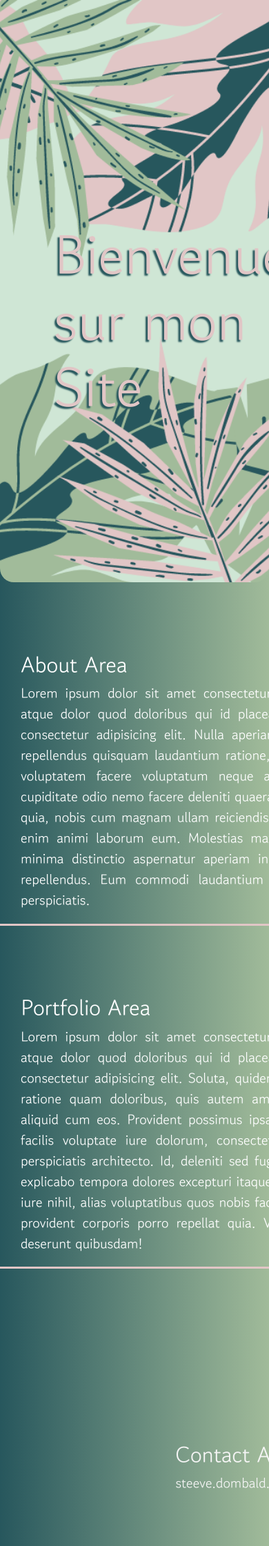
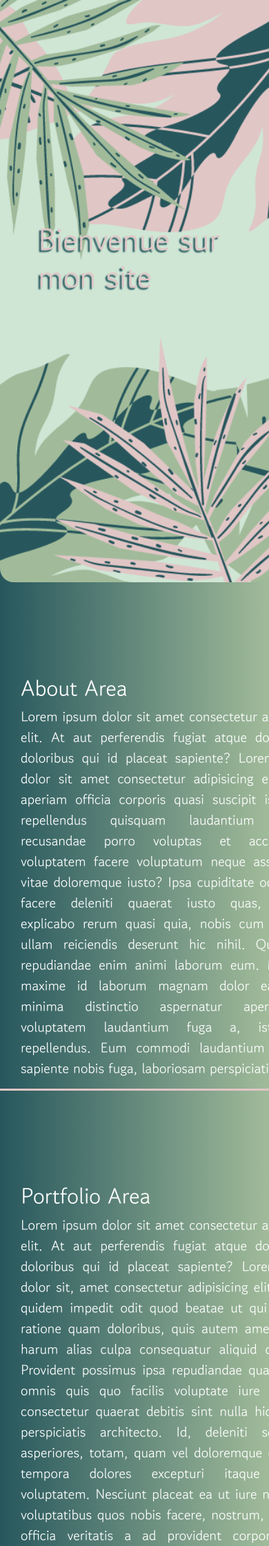
Before and after one commit to DombaldSteeve/dombaldsteeve.github.io, a PHP site: page / in a window 390 px wide; the page is wider, and only the part inside the window is pictured. Shown: the top 2241 px of that part at 69% size. Run offline with PHP 8.4, Linux system fonts and the light colour scheme; some web fonts are replaced.

Commit message:
+ responsive design

```diff
--- a/index.html
+++ b/index.html
@@ -46,7 +46,7 @@
         <br>
         <br>
         <br>
-        <h1>Bienvenue sur mon Site</h1>
+        <h1>Bienvenue sur mon site</h1>
 
 
         <!--
@@ -63,6 +63,7 @@
 
 
     <div class="reveal">
+
         <a name="aboutlink" class="encre"></a>
         <div class="about-area" id="about">
             <div class="text-part">
@@ -72,9 +73,11 @@
                 </p>
             </div>
         </div>
+
     </div>
 
     <div class="reveal">
+
         <a name="projectlink" class="encre"></a>
         <div class="port-area" class="reveal" id="port">
             <div class="text-part">
@@ -84,9 +87,11 @@
                 </p>
             </div>
         </div>
+
     </div>
 
     <div class="reveal">
+
         <a name="contactlink" class="encre"></a>
         <div class="contact-area" class="reveal" id="contact">
             <div class="text-part">
@@ -94,10 +99,17 @@
                 <p class="reveal-2">steeve.dombald.pro@outlook.com</p>
             </div>
         </div>
+
     </div>
 
+    <footer>
 
-    <<script src="https://code.jquery.com/jquery-3.6.0.min.js" integrity="sha256-/xUj+3OJU5yExlq6GSYGSHk7tPXikynS7ogEvDej/m4=" crossorigin="anonymous"></script>
+        <p>Website performed by <span> DOMBALD Steeve</span></p>
+
+    </footer>
+
+
+    <script src="https://code.jquery.com/jquery-3.6.0.min.js" integrity="sha256-/xUj+3OJU5yExlq6GSYGSHk7tPXikynS7ogEvDej/m4=" crossorigin="anonymous"></script>
     <script type="text/javascript" src="mainIndex.js"></script>
 
 
--- a/mainstyle.css
+++ b/mainstyle.css
@@ -155,7 +155,7 @@ h1 {
     color: #E1C6C6;
     padding: 200px 0 0 20%;
     text-shadow: -3px 3px 2px #27575D;
-    animation: titre ease 3.5s;
+    animation: titre ease 3s;
 }
 
 @keyframes titre {
@@ -202,19 +202,19 @@ h1 {
 .reveal-visible {
     opacity: 1;
     transform: translateY(0);
-    transition: 1.5s cubic-bezier(.7, 0, 0, 1);
+    transition: 1.2s cubic-bezier(.7, 0, 0, 1);
 }
 
 .reveal-1 {
-    transition-delay: .2s;
+    transition-delay: .3s;
 }
 
 .reveal-2 {
-    transition-delay: .3s;
+    transition-delay: .4s;
 }
 
 
-
+/*
 .parallaxe1{
     position: absolute;
     display: flex;
@@ -254,6 +254,7 @@ h1 {
 
     z-index: 1;
 }
+*/
 
 .encre{
     position: relative;
@@ -286,3 +287,219 @@ h1 {
     font-family: 'Dancing Script', cursive;
     font-size: 1.7em;
 }
+
+footer {
+    background-color: #27575D;
+    padding: 15px 0 4px 0;
+    text-align: right;
+}
+
+footer p {
+    padding-right: 10%;
+    font-family: 'Gowun Dodum', sans-serif;
+}
+
+footer p span {
+    font-family: 'Dancing Script', cursive;
+    font-size: 1.3em;
+}
+
+@media screen and (max-width: 1360px) {
+    h1 {
+        font-size: 70px;
+        margin: 0 auto;
+    }
+}
+
+@media screen and (max-width: 1195px) {
+    h1 {
+        font-size: 65px;
+        margin: 0 auto;
+    }
+}
+
+@media screen and (max-width: 1070px) {
+    h1 {
+        font-size: 60px;
+        margin: 0 auto;
+    }
+}
+
+@media screen and (max-width: 1110px) {
+    h1 {
+        font-size: 60px;
+        margin: 0 auto;
+    }
+}
+
+@media screen and (max-width: 970px) {
+    h1 {
+        font-size: 50px;
+        margin: 0 auto;
+    }
+}
+
+@media screen and (max-width: 970px) {
+    h1 {
+        font-size: 50px;
+        margin: 0 auto;
+    }
+}
+
+@media screen and (max-width: 850px) {
+    banner-area{
+        background: url(topPicHead.png)no-repeat 50% 50%;
+        background-size: cover;
+        height: 100vh;
+        border-radius: 0px 0px 20px 20px;
+        margin: 0 auto;
+    }
+    h1 {
+        font-size: 50px;
+        margin: 0 auto;
+    }
+    .about-area, .port-area, .contact-area{
+        position: relative;
+        display: flex;
+        justify-content: center;
+        align-items: center;
+        width: 600px;
+        height: 500px;
+        font-size: 20px;
+        border-bottom: 3px solid #E1C6C6;
+        border-right: 3px solid #E1C6C6;
+        text-align: justify;
+        margin-left: auto;
+        margin-right: auto;
+        margin-top: 25%;
+    }
+    [class*="reveal-"] {
+        opacity: 0;
+        transform: translateY(-30px);
+    }
+
+    .reveal-visible {
+        opacity: 1;
+        transform: translateY(0);
+        transition: 1s cubic-bezier(.7, 0, 0, 1);
+    }
+
+    .reveal-1 {
+        transition-delay: .3s;
+    }
+
+    .reveal-2 {
+        transition-delay: .4s;
+    }
+}
+
+@media screen and (max-width: 700px) {
+    banner-area{
+        background: url(topPicHead.png)no-repeat 50% 50%;
+        background-size: cover;
+        height: 100vh;
+        border-radius: 0px 0px 20px 20px;
+        margin: 0 auto;
+    }
+    h1 {
+        font-size: 50px;
+        margin: 0 auto;
+        padding-left: 90px;
+    }
+    .about-area, .port-area, .contact-area{
+        position: relative;
+        display: flex;
+        justify-content: center;
+        align-items: center;
+        width: 600px;
+        height: 500px;
+        font-size: 20px;
+        border-bottom: 3px solid #E1C6C6;
+        border-right: 3px solid #E1C6C6;
+        text-align: justify;
+        margin-left: auto;
+        margin-right: auto;
+        margin-top: 35%;
+    }
+    [class*="reveal-"] {
+        opacity: 0;
+        transform: translateY(-30px);
+    }
+
+    .reveal-visible {
+        opacity: 1;
+        transform: translateY(0);
+        transition: 1s cubic-bezier(.7, 0, 0, 1);
+    }
+
+    .reveal-1 {
+        transition-delay: .3s;
+    }
+
+    .reveal-2 {
+        transition-delay: .4s;
+    }
+    nav {
+        display: none !important;
+    }
+}
+
+@media screen and (max-width: 625px) {
+    banner-area{
+        background: url(topPicHead.png)no-repeat 50% 50%;
+        background-size: cover;
+        height: 100vh;
+        border-radius: 0px 0px 20px 20px;
+        margin: 0 auto;
+    }
+    h1 {
+        font-size: 50px;
+        margin: 0 auto;
+        padding-left: 70px;
+    }
+    .about-area, .port-area, .contact-area{
+        position: relative;
+        display: flex;
+        justify-content: center;
+        align-items: center;
+        width: 500px;
+        height: 600px;
+        font-size: 20px;
+        border-bottom: 3px solid #E1C6C6;
+        border-right: 3px solid #E1C6C6;
+        text-align: justify;
+        margin-left: auto;
+        margin-right: auto;
+        margin-top: 35%;
+    }
+    [class*="reveal-"] {
+        opacity: 0;
+        transform: translateY(-30px);
+    }
+
+    .reveal-visible {
+        opacity: 1;
+        transform: translateY(0);
+        transition: 1s cubic-bezier(.7, 0, 0, 1);
+    }
+
+    .reveal-1 {
+        transition-delay: .3s;
+    }
+
+    .reveal-2 {
+        transition-delay: .4s;
+    }
+    nav {
+        display: none !important;
+    }
+}
+
+@media screen and (max-width: 590px) {
+
+    h1 {
+        font-size: 45px;
+        margin: 0 auto;
+        padding-left: 55px;
+    }
+}
```
